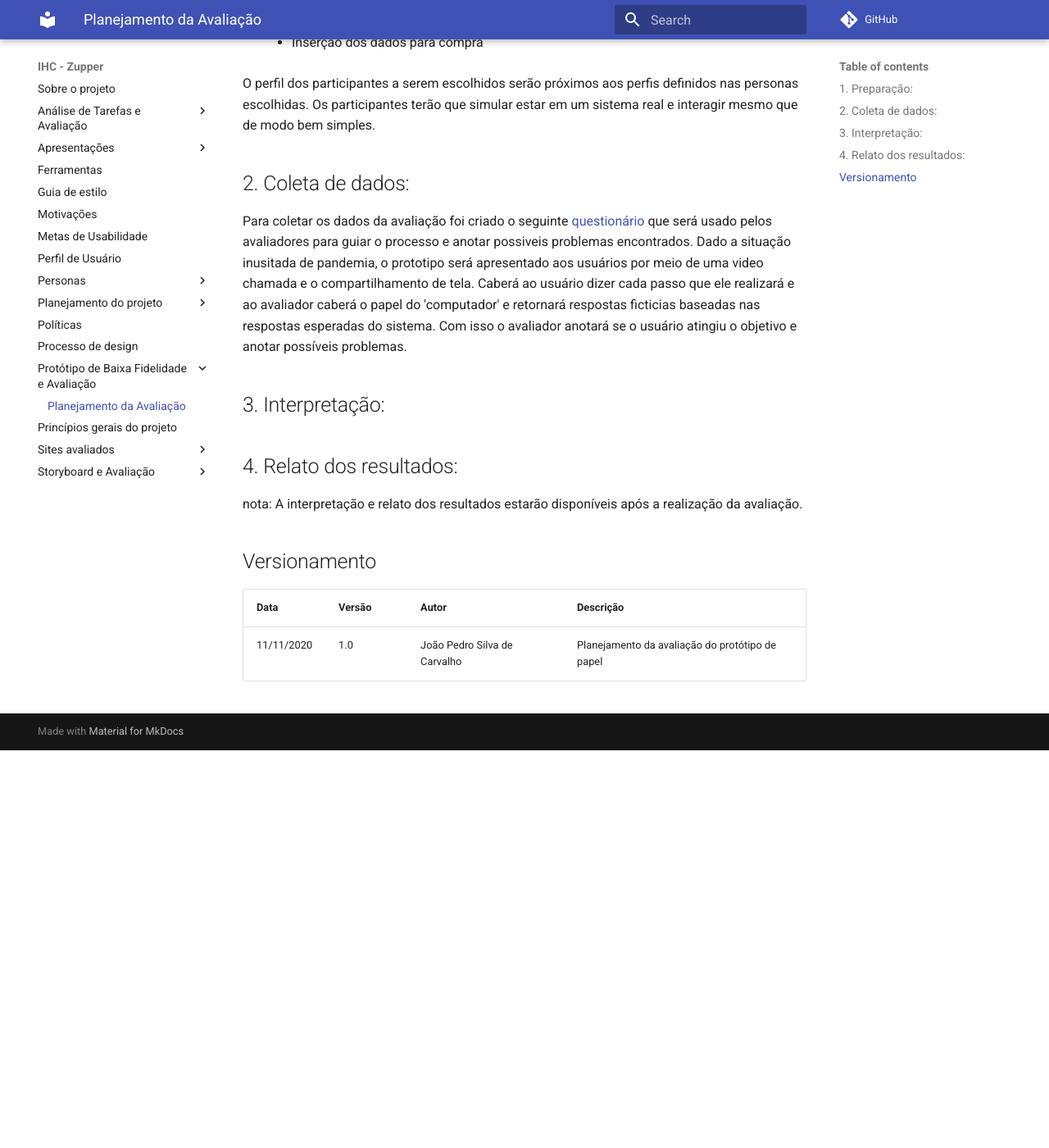
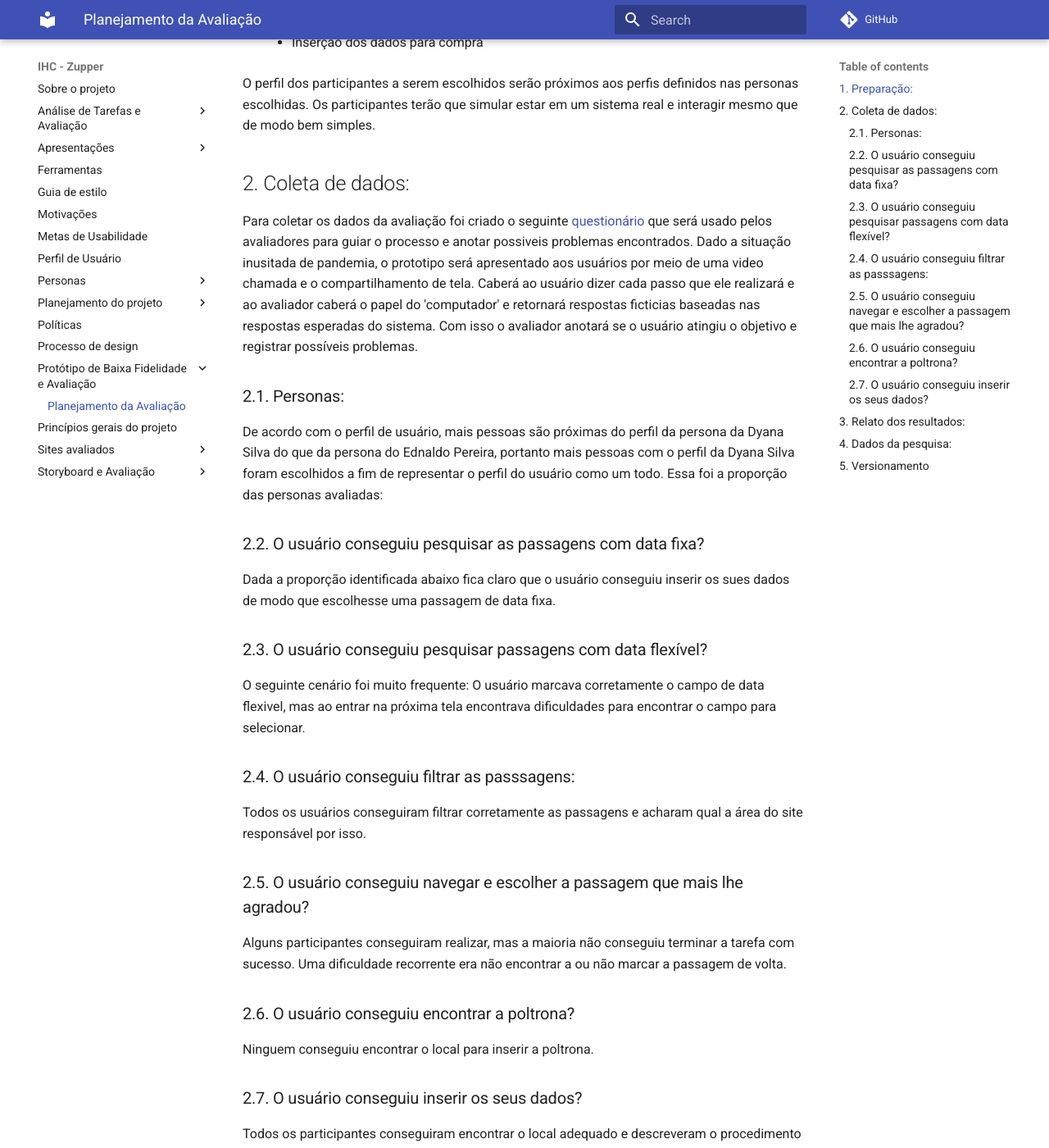
Before and after one commit to Interacao-Humano-Computador/2020.1-Grupo06TA, an MkDocs documentation site: the page built from docs/planejamento-prototipo-papel.md, in a window 1280 px wide and 1400 px high, scrolled down 604 px. Shown: the whole window at 82% size. Built offline with MkDocs 1.6.1 and Material for MkDocs 9.7.7, drawn with Linux system fonts in a browser that asks for light colours; comment, search, counter and statistics services are not loaded; before the commit the page ends 1519 px from its top, so only the background shows below that; some of the changed text lies outside the part shown.

Commit message:
Adding results report

```diff
--- a/docs/planejamento-prototipo-papel.md
+++ b/docs/planejamento-prototipo-papel.md
@@ -16,14 +16,43 @@
 
 ## 2. Coleta de dados:
 
-Para coletar os dados da avaliação foi criado o seguinte [questionário](https://forms.gle/bqkciWrtMY2cD1bEA) que será usado pelos avaliadores para guiar o processo e anotar possiveis problemas encontrados. Dado a situação inusitada de pandemia, o prototipo será apresentado aos usuários por meio de uma video chamada e o compartilhamento de tela. Caberá ao usuário dizer cada passo que ele realizará e ao avaliador caberá o papel do 'computador' e retornará respostas ficticias baseadas nas respostas esperadas do sistema. Com isso o avaliador anotará se o usuário atingiu o objetivo e anotar possíveis problemas.
+Para coletar os dados da avaliação foi criado o seguinte [questionário](https://forms.gle/bqkciWrtMY2cD1bEA) que será usado pelos avaliadores para guiar o processo e anotar possiveis problemas encontrados. Dado a situação inusitada de pandemia, o prototipo será apresentado aos usuários por meio de uma video chamada e o compartilhamento de tela. Caberá ao usuário dizer cada passo que ele realizará e ao avaliador caberá o papel do 'computador' e retornará respostas ficticias baseadas nas respostas esperadas do sistema. Com isso o avaliador anotará se o usuário atingiu o objetivo e registrar possíveis problemas.
 
-## 3. Interpretação:
-## 4. Relato dos resultados:
+### 2.1. Personas:
+De acordo com o perfil de usuário, mais pessoas são próximas do perfil da persona da Dyana Silva do que da persona do Ednaldo Pereira, portanto mais pessoas com o perfil da Dyana Silva foram escolhidos a fim de representar o perfil do usuário como um todo. Essa foi a proporção das personas avaliadas:
 
-nota: A interpretação e relato dos resultados estarão disponíveis após a realização da avaliação.
+### 2.2. O usuário conseguiu pesquisar as passagens com data fixa?
+Dada a proporção identificada abaixo fica claro que o usuário conseguiu inserir os sues dados de modo que escolhesse uma passagem de data fixa.
 
-## Versionamento
+### 2.3. O usuário conseguiu pesquisar passagens com data flexível?
+O seguinte cenário foi muito frequente: O usuário marcava corretamente o campo de data flexivel, mas ao entrar na próxima tela encontrava dificuldades para encontrar o campo para selecionar.
+
+### 2.4. O usuário conseguiu filtrar as passsagens:
+Todos os usuários conseguiram filtrar corretamente as passagens e acharam qual a área do site responsável por isso.
+
+### 2.5. O usuário conseguiu navegar e escolher a passagem que mais lhe agradou?
+Alguns participantes conseguiram realizar, mas a maioria não conseguiu terminar a tarefa com sucesso. Uma dificuldade recorrente era não encontrar a ou não marcar a passagem de volta.
+
+### 2.6. O usuário conseguiu encontrar a poltrona?
+Ninguem conseguiu encontrar o local para inserir a poltrona.
+
+### 2.7. O usuário conseguiu inserir os seus dados?
+Todos os participantes conseguiram encontrar o local adequado e descreveram o procedimento correto para preenchimento dos campos para finalização da compra.
+
+## 3. Relato dos resultados:
+
+De modo geral o protótipo respondeu bem as interações com os participantes entretanto com algumas ressalvas e possíveis melhorias:
+
+- Na primeira tela o participante ficava perdido depois de preencher todos os dados, de qual seria o próximo passo. Sugestão: inserir um botão de confirmação.
+- Na realização foi escolhido a escrita de valores genéricos com digitos 'x' no lugar dos numeros, mas isso acabou por confundir os participantes e por consequência não finalização da tarefa. Quando revelado possiveis valores para os digitos genéricos, os participantes conseguiram desenvolver melhor a tarefa e mais rapidamente. Sugestão: DEixar mais em evidência a data na aba de outras datas.
+- Para os destinos e origens que caracterizam as passagens, os participantes tiveram dificuldades de achar as passagens e realizar o procedimento correto, que lhe levaria a comprar uma passagem de ida e de volta. Assim como a tarefa da data flexivel, foi revelado possiveis valores para os digitos genéricos e assim o participante conseguiu concluir a tarefa. Sugestão: Dar um destaque a mais para o que é voo de ida e o que o voo de volta.
+- Com relaçao a tarefa de selecionar a poltrona, todos os participantes não conseguiram pois não tinha implementado no protótipo uma área para selecionar a poltrona. Sugestão: implementar um campo para o usuário poder escolher a poltrona.
+
+## 4. Dados da pesquisa:
+Dado o pequeno escopo, a pesquisa foi desenvolvida com 5 participantes, mas que ainda conseguiram retornar bons feedbacks para a melhora da solução de IHC. Os dados estão disponíveis em: <https://docs.google.com/forms/d/e/1FAIpQLSeTNz6K_xh9RBFObCJM9UOrnV6ZlFDPzk_YWQaSFdewE7DTOw/viewanalytics>
+
+## 5. Versionamento
 | Data | Versão | Autor | Descrição |
 |------|--------|-------|-----------|
 | 11/11/2020 | 1.0 | João Pedro Silva de Carvalho | Planejamento da avaliação do protótipo de papel |
+| 18/11/2020 | 2.0 | João Pedro Silva de Carvalho | Relato dos resultados |
```
